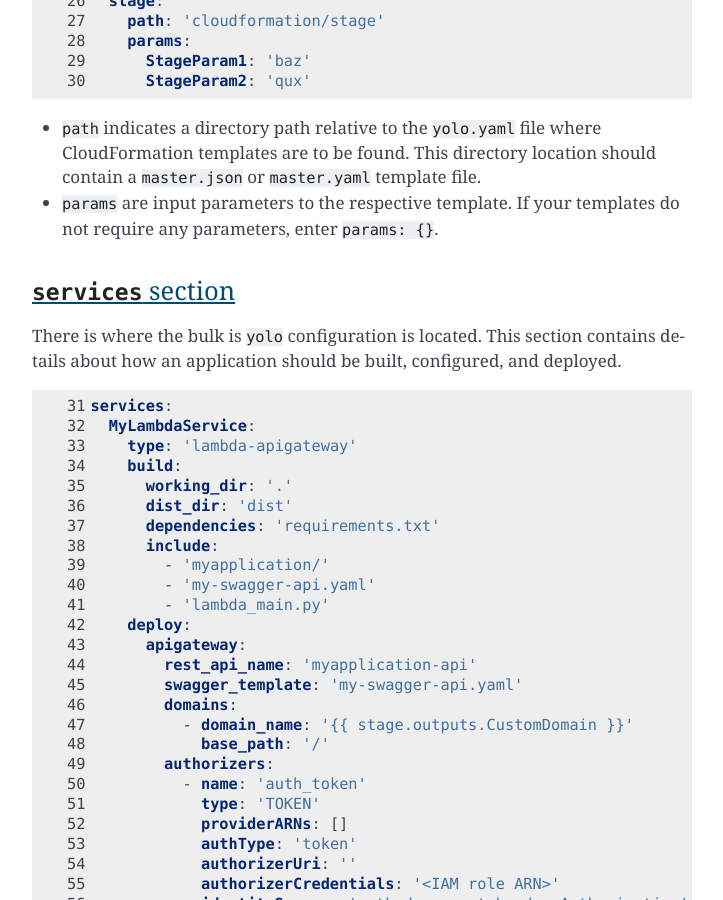
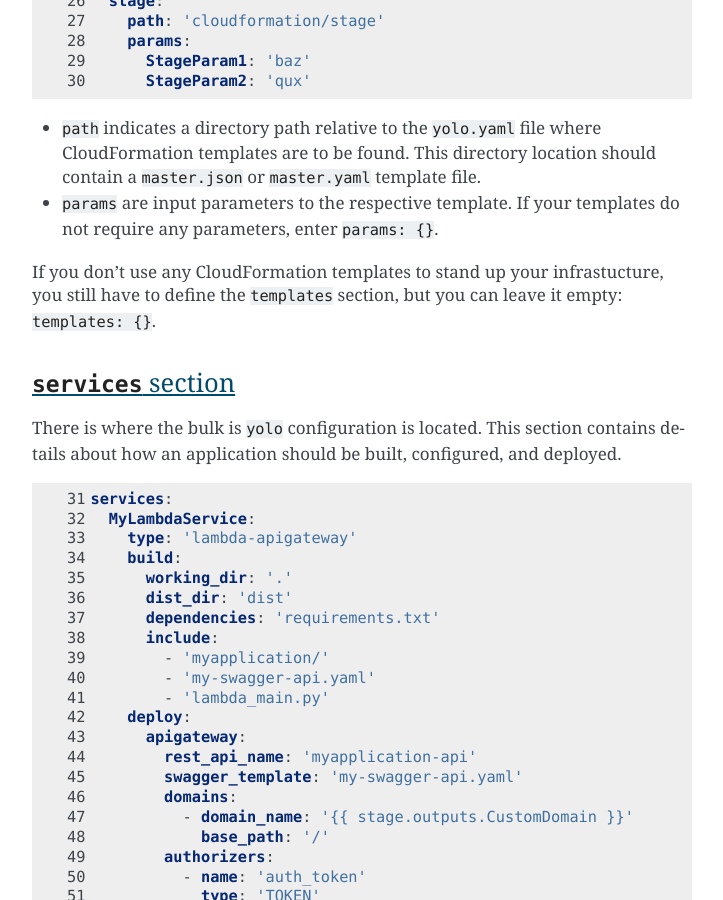
Before and after one commit to rackerlabs/yolo, a Sphinx documentation site: the page built from docs/source/gettingstarted.rst, in a window 1280 px wide and 900 px high, scrolled down 3138 px. Shown: the whole window, without its empty margins (388-1111 px from the left). Built offline with Sphinx 7.4.7, drawn with Linux system fonts in a browser that asks for light colours.

Commit message:
Allow templates section to be empty
This way we can still use many features of Yolo, that don't depend on CloudFormation (e.g. Lambda package builds, or parameter management).

```diff
--- a/docs/source/gettingstarted.rst
+++ b/docs/source/gettingstarted.rst
@@ -108,6 +108,10 @@
   a ``master.json`` or ``master.yaml`` template file.
 - ``params`` are input parameters to the respective template. If your templates
   do not require any parameters, enter ``params: {}``.
+
+If you don't use any CloudFormation templates to stand up your infrastucture,
+you still have to define the ``templates`` section, but you can leave it empty:
+``templates: {}``.
 
 .. _yolo_yaml_services:
 
```
Also changed, not shown: 1 other file.
